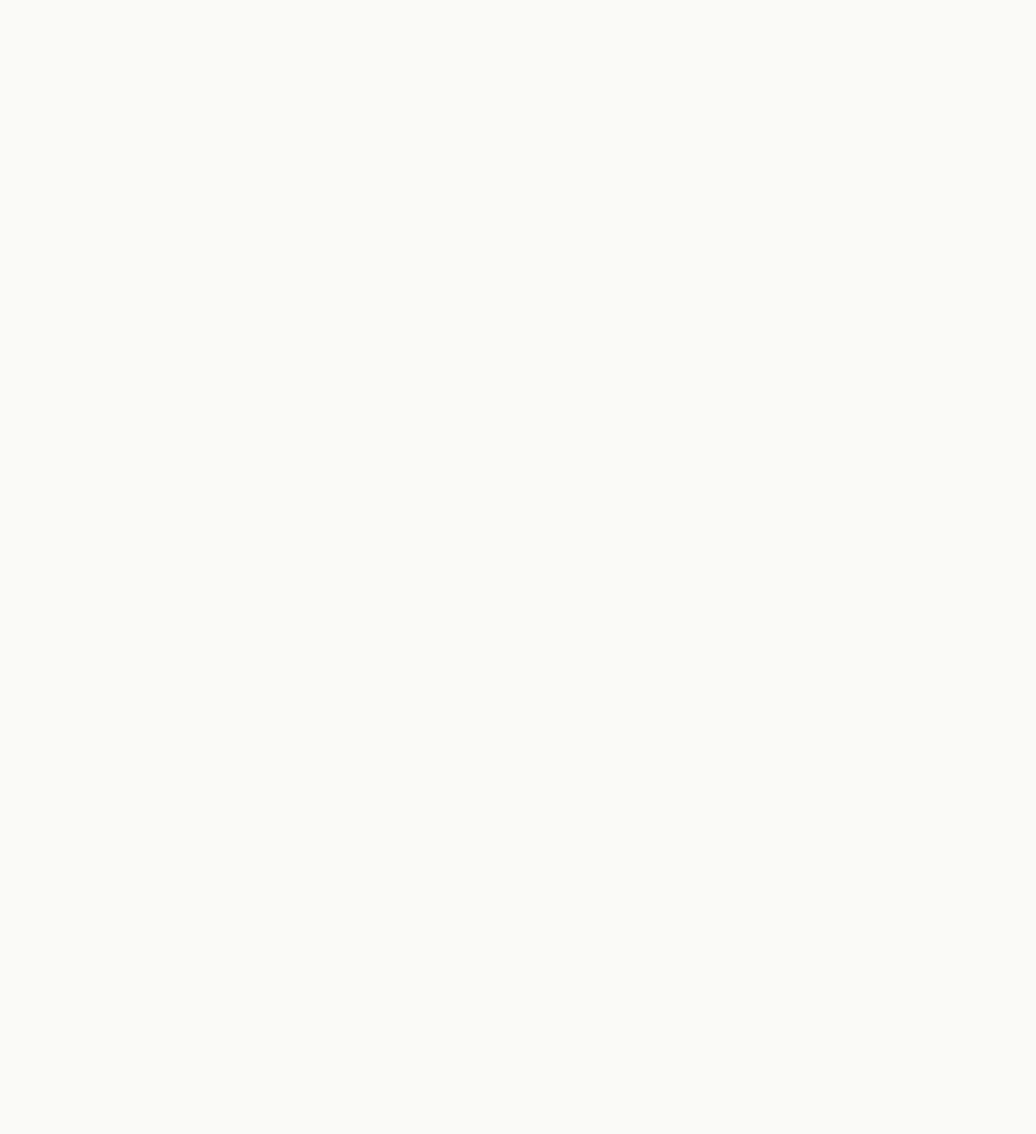
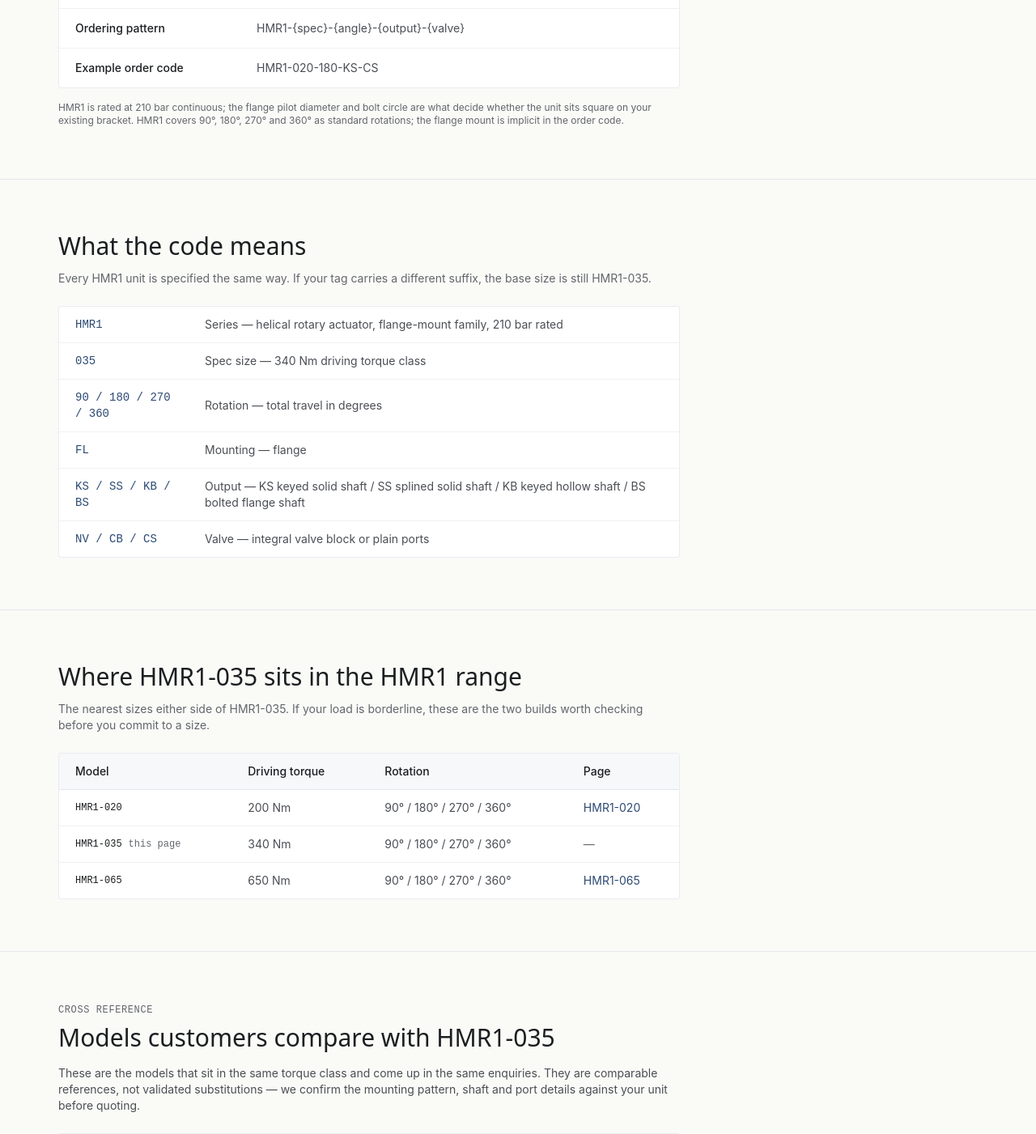
Before and after one commit to baizihuang-dijun/hm-hydraulics, a Next.js app: page /products/rotary-actuators/hmr1-035 in a window 1280 px wide. Before the commit this address had no page. Shown: the part 1100-2501 px from the top of the page at 81% size. Before the commit the page ends 800 px from the top, so only its background shows below. Built offline with nearby package versions, Linux system fonts and the light colour scheme; a web font is replaced by a local one.

Commit message:
products: add 15 HMR1 flange-mount model pages (54 model pages complete)

```diff
--- a/src/components/hmr/hmr-model-page.tsx
+++ b/src/components/hmr/hmr-model-page.tsx
@@ -26,6 +26,7 @@ const MOUNT_PHRASE: Record<string, string> = {
 };
 
 const MOUNT_PHRASE_BY_SERIES: Record<string, string> = {
+  'HMR1-FL': 'flange mount',
   'HMR6-FT': 'straddle mount',
   'HMR5-FL': 'valve mounting flange',
 };
@@ -46,6 +47,16 @@ const SERIES_META: Record<
   string,
   { label: string; family: string; duty: string; angleNote: string; pressureNote: string }
 > = {
+  HMR1: {
+    label: 'flange-mount',
+    family: 'Helical, flange-mount family',
+    duty:
+      'general positioning, swing and clamping duties where the actuator face-bolts to a machined flange on the machine, and the same housing is specified across four standard rotations',
+    angleNote:
+      'HMR1 covers 90°, 180°, 270° and 360° as standard rotations; the flange mount is implicit in the order code.',
+    pressureNote:
+      'HMR1 is rated at 210 bar continuous; the flange pilot diameter and bolt circle are what decide whether the unit sits square on your existing bracket.',
+  },
   HMR2: {
     label: 'foot-mount',
     family: 'Helical, foot-mount family',
--- a/src/lib/hmr/hmr-model-pages.ts
+++ b/src/lib/hmr/hmr-model-pages.ts
@@ -7,6 +7,22 @@
  * dynamic route params to avoid generating the same path twice.
  */
 export const HMR_MODEL_PAGE_CODES = [
+  // HMR1 — flange mount, 210 bar, 90° / 180° / 270° / 360°
+  'HMR1-020',
+  'HMR1-035',
+  'HMR1-065',
+  'HMR1-135',
+  'HMR1-250',
+  'HMR1-500',
+  'HMR1-700',
+  'HMR1-1100',
+  'HMR1-1600',
+  'HMR1-2200',
+  'HMR1-3200',
+  'HMR1-3900',
+  'HMR1-4400',
+  'HMR1-6000',
+  'HMR1-7600',
   // HMR2 — foot mount, 210 bar, 180°
   'HMR2-050',
   'HMR2-095',
```
